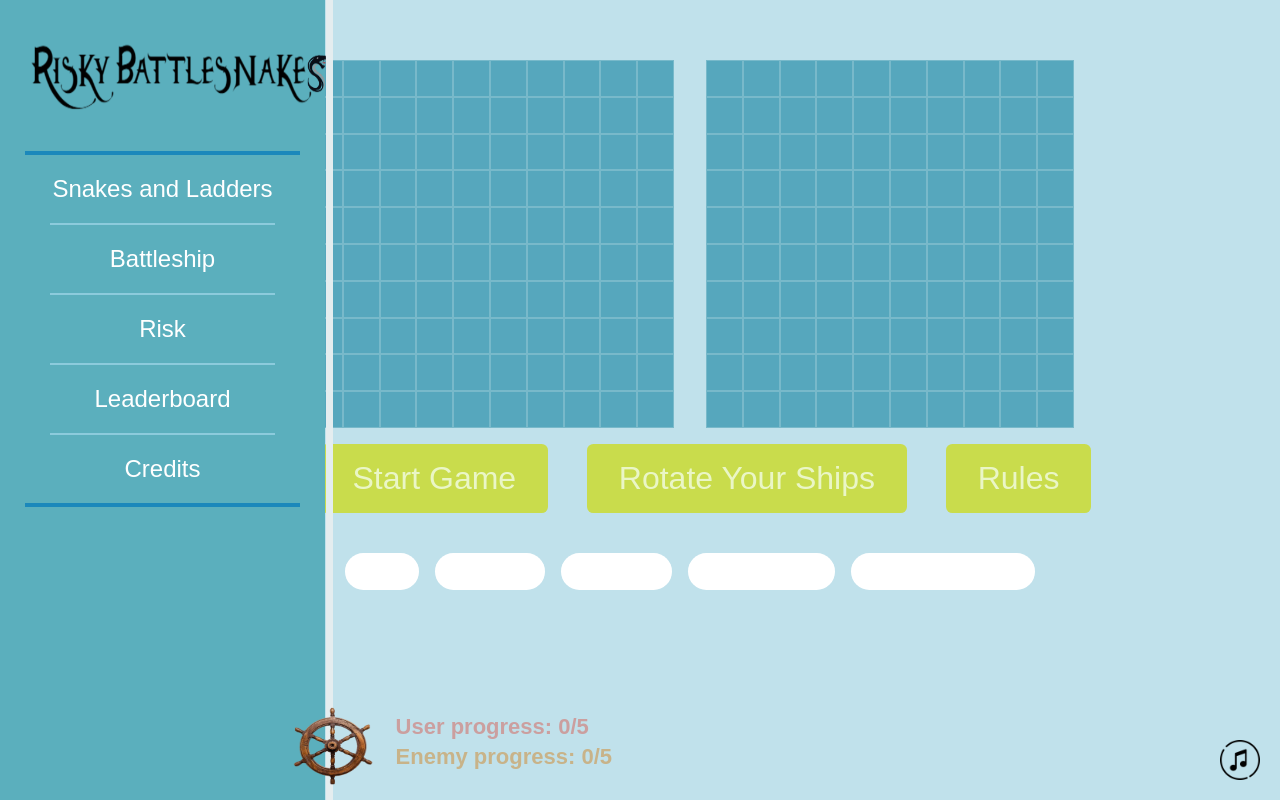
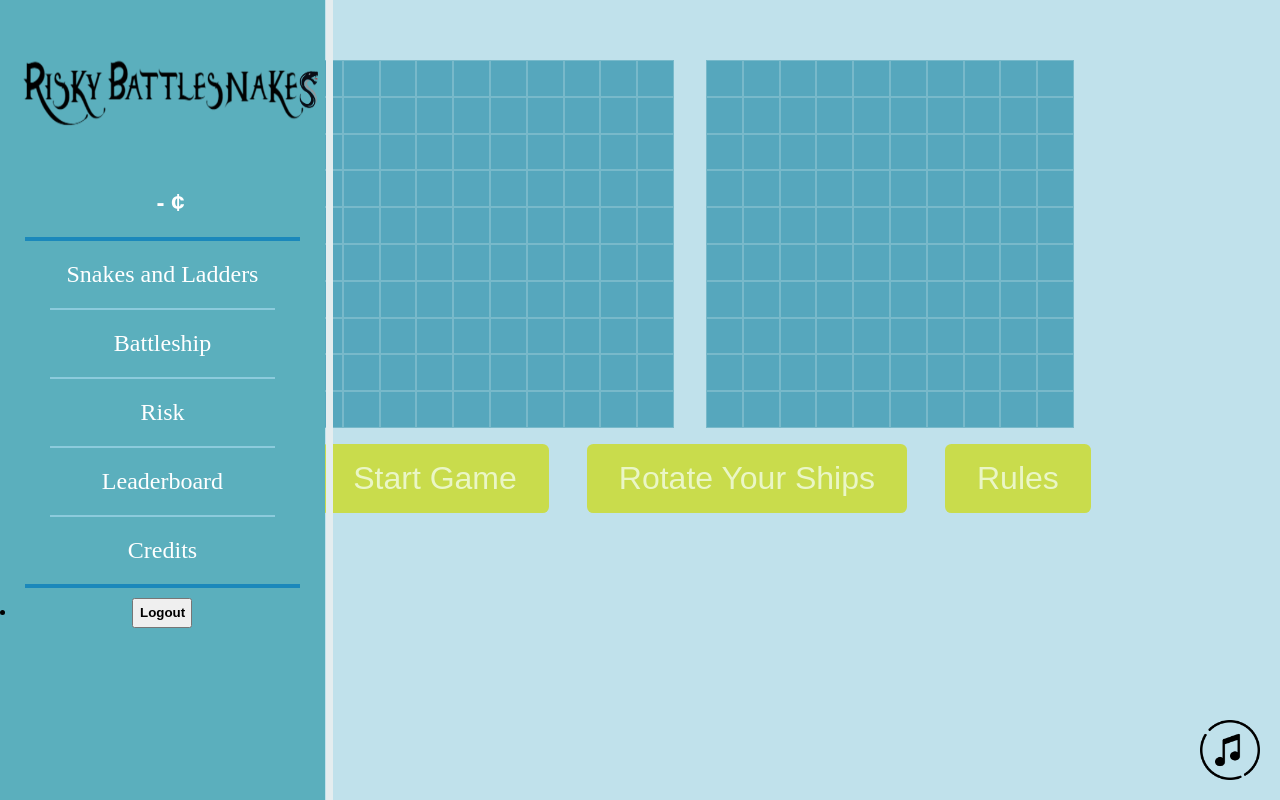
Before and after one commit to tuzomah/CS320-Project, a web app: file battlesnakes/Battleship.html in a window 1280 px wide; the page is wider, and only the part inside the window is pictured. Run offline with its HTML, style and script files only (its server is not run), Linux system fonts and the light colour scheme.

Commit message:
Final Project
These are the files as of the final presentation.

```diff
--- a/app.js
+++ b/app.js
@@ -6,7 +6,6 @@
 const indexRouter = require('./routes/index');
 const usersRouter = require('./routes/users');
 const riskRouter = require('./routes/risk');
-const battleshipRouter = require('./routes/battleship');
 const mysql = require('mysql');
 const db = require('./database');
 const session = require('express-session');
@@ -37,7 +36,6 @@
 
 // Routes
 app.use('/', usersRouter);
-app.use('/battleship', battleshipRouter);
 app.use('/risk', riskRouter);
 
 // Error handling middleware
--- a/battlesnakes/Battleship.html
+++ b/battlesnakes/Battleship.html
@@ -4,12 +4,12 @@
     <meta charset="utf-8">
     <title>BattleShips</title>
     <link rel="stylesheet" href="bs.css">
-    <script src="app.js" charset="utf-8"></script>
+    <script src="./app.js" charset="utf-8"></script>
 </head>
 <body>
 <div class="header">
     <h1><a href="/home"><img src="/images/combine.png" alt="Title" class="titleI"></a></h1>
-
+    <h2><span id="username"></span> - <span id="coins"></span>¢</h2>
     <div class="line"></div>
     <li class="divider2"></li>
     <div class="navigation">
@@ -23,13 +23,10 @@
             <li><a href="/leaderboard">Leaderboard</a></li>
             <li class="divider"></li>
             <li><a href="/credits">Credits</a></li>
-
         </ul>
-
         <li class="divider2"></li>
-
-
     </div>
+    <li><a href="/logout"><button class="logout">Logout</button></a></li>
 </div>
 
 <div class="container">
@@ -42,12 +39,14 @@
         <button id="start" class="buttonInfo">Start Game</button>
         <button id="rotate" class="buttonInfo">Rotate Your Ships</button>
         <button id="rules" class="buttonInfo">Rules</button>
+
     </div>
     <h3 id="info" class="info-txt"></h3>
 </div>
 
 </div>
 <div class="audio-controls" onclick="toggleAudio()"></div>
+
 <audio id="audio" src="pirate.mp3" autoplay loop></audio></div>
 
 <div class="container">
@@ -67,13 +66,17 @@
 
 <audio src="pirate.mp3" autoplay loop ></audio>
 <script>
-      // Function to toggle play/pause of the audio
+
+    // Function to toggleplay of the audio
     function toggleAudio() {
         var audio = document.getElementById('audio');
+        var audioControls = document.querySelector('.audio-controls');
         if (audio.paused) {
             audio.play();
+            audioControls.classList.add('paused');
         } else {
             audio.pause();
+            audioControls.classList.remove('paused');
         }
     }
 </script>
--- a/battlesnakes/app.js
+++ b/battlesnakes/app.js
@@ -1,5 +1,3 @@
-
-
 document.addEventListener('DOMContentLoaded', () => {
   const gridDisplay = document.querySelector('.grid-display')
   const userGrid = document.querySelector('.grid-user')
@@ -45,7 +43,21 @@
     }
   });
 
+  function fetchDataAndUpdatePage() {
+    fetch('/risk/data')
+        .then(response => response.json())
+        .then(data => {
+          // Update the username and coins on the page
+          document.getElementById('username').textContent = data[0].username;
+          document.getElementById('coins').textContent = data[0].coins;
+        })
+        .catch(error => {
+          console.error('Error fetching data:', error);
+        });
+  }
 
+// Call the function to fetch data and update the page when the page loads
+  window.addEventListener('load', fetchDataAndUpdatePage);
 
 
   const shipArray = [ //array for ships
@@ -109,28 +121,22 @@
   }
 
   function startTimer() {
+    console.log("Timer started!"); // Add this line to check if the function is called
+    textDisplay.innerHTML = "";
     let startTime = Date.now();
     timerInterval = setInterval(() => {
       let elapsedTime = Date.now() - startTime;
       let minutes = Math.floor(elapsedTime / 60000);
-      if (minutes >= 10) {
+      //textDisplay.innerHTML = minutes;
+      if (minutes >= 7) {
         clearInterval(timerInterval); // Stop the timer
-        endOfGame(); // Call endOfGame function when timer reaches 10 minutes
+        gameOvert("Battleships"); // Call endOfGame function when timer reaches 1 minute
       }
       // Update the HTML element with the timer value
       document.getElementById('rotate').innerText = `${minutes} min`;
     }, 1000); // Update timer every second
+  }
 
-    // Add the following code below the timerInterval definition
-    const timerButton = document.getElementById('rotate');
-    timerButton.addEventListener('click', () => {
-      if (timerInterval) {
-        timerButton.innerText = `${Math.floor((Date.now() - startTime) / 60000)} min`; // Display elapsed time
-      } else {
-        timerButton.innerText = 'Show Timer'; // Initial button text
-      }
-    });
-  }
 
   function createBoard(gridLines, spotsOnGrid) { // Board creation
     for (let i = 0; i < shipLen*shipLen; i++) {
@@ -275,7 +281,7 @@
       }))
     }
     if (currentPlayer === 'enemy') { //code stuck on this
-      setTimeout(enemyGo, 1000)
+      setTimeout(enemyGo, 2000)
     }
   }
 
@@ -291,6 +297,7 @@
   let battleshipFCount = 0
 
   function showOutcome(classList) {
+    if (isGameFinished) return;
     if (!allShipsPlaced) { // wont start game til all ships are placed
       textDisplay.innerHTML = "Please place all the ships before starting the game."
       return;
@@ -328,7 +335,7 @@
 
 
   function enemyGo() {
-    const pickTaken = Math.random() < 0.25;
+    const pickTaken = Math.random() < 0.9;
     let square;
     if (pickTaken) {
       const takenSquares = squareUsers.filter(square => square.classList.contains('taken') && !square.classList.contains('boom'));
@@ -393,7 +400,7 @@
       enemyFBattleshipCnt = 10
     }
     if (enemyCarrierCnt === 5) {
-    enemyFCarrierCnt = 10
+      enemyFCarrierCnt = 10
     }
 
     const totalShipCount = (destroyerFCount + submarineFCount + cruiserFCount + battleshipFCount + carrierFCount)/10;
@@ -413,7 +420,7 @@
     }
     if ((enemyFDestroyerCnt + enemyFSubmarineCnt + enemyFCruiserCnt + enemyFBattleshipCnt + enemyFCarrierCnt) === 50) {
       gameOver("Enemy");
-       // enemy wins
+      // enemy wins
     }
 
   }
@@ -421,7 +428,16 @@
   function gameOver(winner) {
     isGameFinished = true
     startButton.removeEventListener('click', playgSingle)
-
     textDisplay.innerHTML = `${winner} wins! Game over.`;
   }
+
+  function gameOvert(winner) {
+    isGameFinished = true
+    startButton.removeEventListener('click', playgSingle)
+
+    textDisplay.innerHTML = `${winner} lost at sea! Game over.`;
+
+  }
+
+
 })
--- a/battlesnakes/bs.css
+++ b/battlesnakes/bs.css
@@ -6,23 +6,25 @@
   height: 100vh;
   background-color: #5bafbd;
 }
-.title-image {
-  margin-top: 1px;
-  margin-left: 12px;
-  width: 120px;
-  height: auto;
-}
 
 h1 {
   font-family: "Tempus Sans ITC", sans-serif;
-  color: #a35426;
+  color: #cde3f5;
   margin-left: 16px;
 }
 
+h2 {
+  font-family: "Tempus Sans ITC", sans-serif;
+  text-align: center;
+  color: white;
+  margin-left: 16px;
+  margin-bottom: 20px;
+}
 
 .titleI {
-  margin-top: 5px;
-    margin-left: 8px;
+  margin-top: 21px;
+  margin-bottom: 22px;
+  margin-left: 0px;
   border-radius: 10px;
   width: 320px;
   height: 95px;
@@ -35,6 +37,8 @@
   height: 65px;
   margin-bottom: 30px;
 }
+
+
 
 .login {
   margin-left: 5px;
@@ -135,7 +139,7 @@
 }
 
 *, *::before, *::after {
-    font-family: 'Montserrat', sans-serif;
+
   box-sizing: border-box;
 }
 
@@ -206,13 +210,18 @@
 .audio-controls {
   background-image: url('music.png');
   background-size: cover;
-  width: 40px;
-  height: 40px;
+  width: 60px;
+  height: 60px;
   cursor: pointer;
   position: fixed;
   bottom: 20px; /* Adjust as needed */
   right: 20px; /* Adjust as needed */
 }
+
+.audio-controls.paused {
+  transform: scale(0.6); /* Minimize by 40% */
+}
+
 .modal-content {
   max-width: 400px; /* Set maximum width for the content */
   margin: 0 auto; /* Center the modal horizontally */
@@ -273,6 +282,7 @@
   width: 85px;
   height: 82px;
 }
+
 
 .grid-computer > .taken,
 .grid-computer > .boom {
@@ -348,6 +358,15 @@
   margin-top: 70px; /* Adjust as needed */
   margin-left: 20px; /* Adjust as needed */
   display: flex;
+}
+
+@media screen and (max-width: 1380px) {
+  .ship-info-container {
+    display: none;
+  }
+  .grid-display{
+    display: none;
+  }
 
 }
 
@@ -422,3 +441,12 @@
 .player {
   margin: 2vmin;
 }
+
+.logout {
+  height: 30px;
+  width: 60px;
+  text-align: center;
+  margin-top: 10px;
+  margin-left: 110px;
+  font-weight: bold;
+}
--- a/battlesnakes/risk.html
+++ b/battlesnakes/risk.html
@@ -26,6 +26,7 @@
     </ul>
     <li class="divider2"></li>
   </div>
+  <li><a href="/logout"><button class="logout">Logout</button></a></li>
 </div>
 <div class="gamecontainer">
   <div class="gameboard">
--- a/battlesnakes/snakes.html
+++ b/battlesnakes/snakes.html
@@ -13,7 +13,7 @@
 <body>
     <div class="header">
         <h1><a href="/home"><img src="/images/combine.png" alt="Title" class="titleI"></a></h1>
-	<h2>test - 100¢</h2>
+        <h2><span id="username"></span> - <span id="coins"></span>¢</h2>
         <div class="line"></div>
         <li class="divider2"></li>
         <div class="navigation">
@@ -30,6 +30,7 @@
             </ul>
             <li class="divider2"></li>
         </div>
+        <li><a href="/logout"><button class="logout">Logout</button></a></li>
     </div>
     <h1>Snakes and ladder</h1>
 
--- a/public/stylesheets/homecss.css
+++ b/public/stylesheets/homecss.css
@@ -30,8 +30,10 @@
 
 h2 {
     font-family: "Tempus Sans ITC", sans-serif;
+    text-align: center;
     color: white;
     margin-left: 16px;
+    margin-bottom: 20px;
 }
 
 h3 {
@@ -227,6 +229,6 @@
     width: 60px;
     text-align: center;
     margin-top: 10px;
-    margin-left: 5px;
-
+    margin-left: 110px;
+    font-weight: bold;
 }
--- a/views/credits.ejs
+++ b/views/credits.ejs
@@ -16,7 +16,7 @@
             <ul>
                 <li><a href="../battlesnakes/snakes.html">Snakes and Ladders</a></li>
                 <li class="divider"></li>
-                <li><a href="/battleship">Battleship</a></li>
+                <li><a href="../battlesnakes/Battleship.html">Battleship</a></li>
                 <li class="divider"></li>
                 <li><a href="../battlesnakes/risk.html">Risk</a></li>
                 <li class="divider"></li>
@@ -26,6 +26,7 @@
             </ul>
             <li class="divider2"></li>
         </div>
+        <li><a href="/logout"><button class="logout">Logout</button></a></li>
     </div>
     <div class="ad">
         <a href="<%= link %>" target="_blank"><img src="/images/<%= image_name %>" alt="ad"></a>
--- a/views/home.ejs
+++ b/views/home.ejs
@@ -34,7 +34,7 @@
             <a href="../battlesnakes/snakes.html"><img src="/images/white1.png" alt="Rectangle 1"></a>
         </div>
         <div class="image-container">
-            <a href="/battleship"><img src="/images/white2.png" alt="Rectangle 2"></a>
+            <a href="../battlesnakes/Battleship.html"><img src="/images/white2.png" alt="Rectangle 2"></a>
         </div>
         <div class="image-container">
             <a href="../battlesnakes/risk.html"><img src="/images/white3.png" alt="Rectangle 3"></a>
--- a/views/leaderboard.ejs
+++ b/views/leaderboard.ejs
@@ -16,7 +16,7 @@
             <ul>
                 <li><a href="../battlesnakes/snakes.html">Snakes and Ladders</a></li>
                 <li class="divider"></li>
-                <li><a href="/battleship">Battleship</a></li>
+                <li><a href="../battlesnakes/Battleship.html">Battleship</a></li>
                 <li class="divider"></li>
                 <li><a href="../battlesnakes/risk.html">Risk</a></li>
                 <li class="divider"></li>
@@ -26,6 +26,7 @@
             </ul>
             <li class="divider2"></li>
         </div>
+        <li><a href="/logout"><button class="logout">Logout</button></a></li>
     </div>
     <div class="ad">
         <a href="<%= link %>" target="_blank"><img src="/images/<%= image_name %>" alt="ad"></a>
```
Also changed, not shown: SQL setup.txt (+0 -10 lines), battlesnakes/battleship.test.js (added, +59 -0 lines), battlesnakes/snakes.css (+10 -0 lines), battlesnakes/snakes.js (+16 -0 lines), battlesnakes/snakes.test.js (added, +31 -0 lines), battlesnakes/snakesTestFunctions.js (added, +32 -0 lines), public/stylesheets/risk.css (+11 -0 lines), routes/snakes.js (+24 -1 lines). Lines whose indentation alone changed are shown as unchanged.
